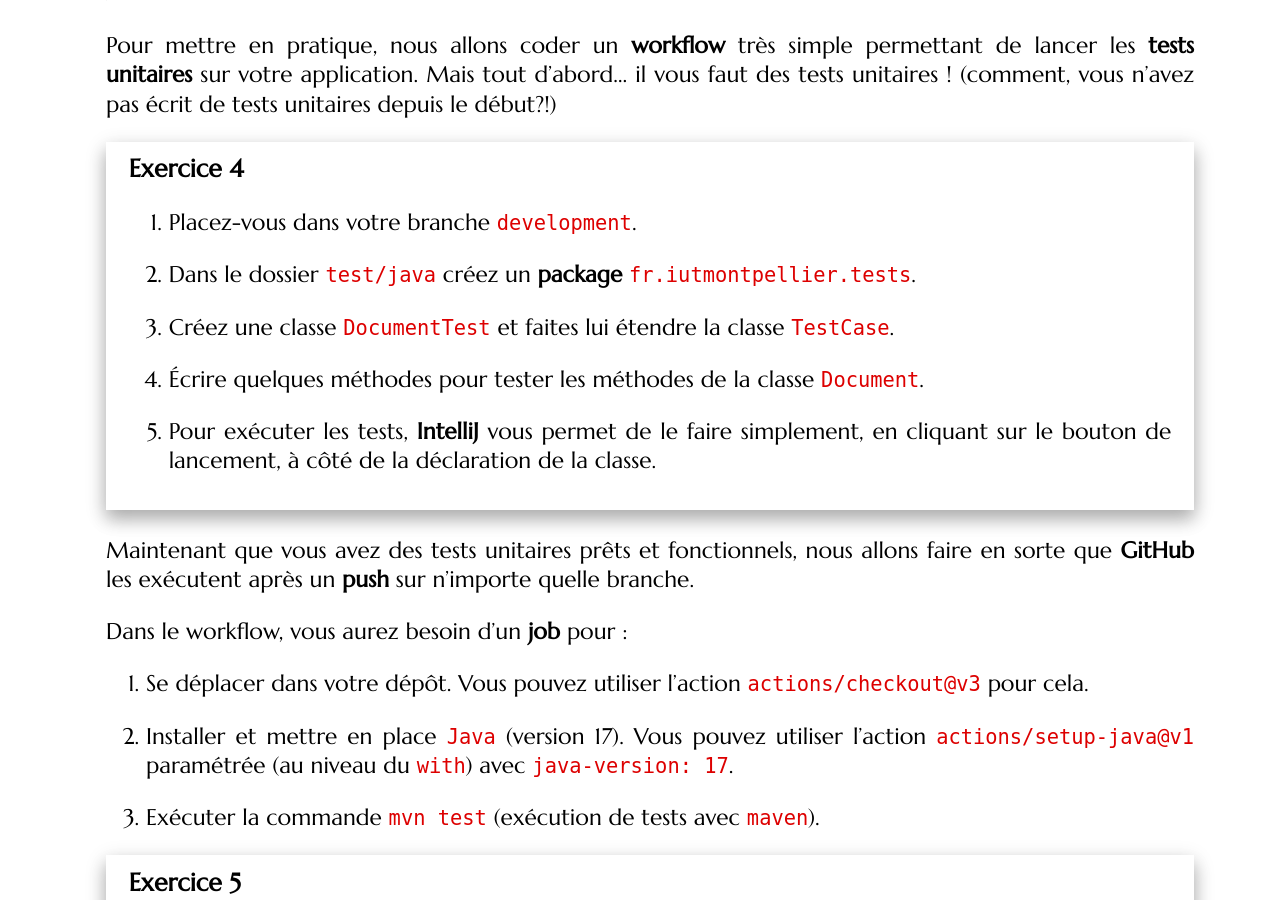
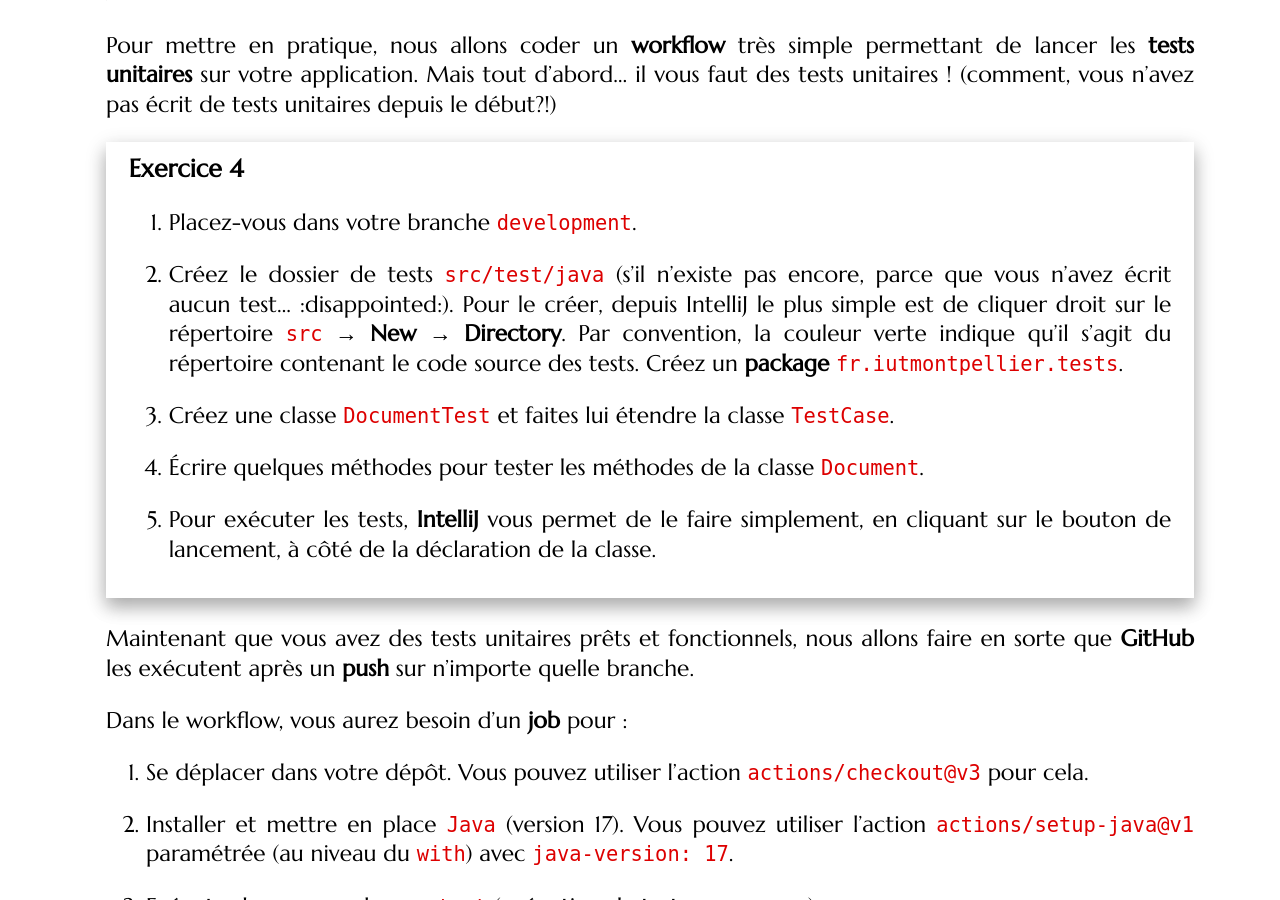
Before and after one commit to mgasquet/R304-QualiteDeveloppement, a Jekyll site: the page built from tutorials/tutorial2.md, in a window 1280 px wide and 900 px high, scrolled down 8304 px. Built offline with Jekyll 4.4.1, drawn with Linux system fonts in a browser that asks for light colours; some web fonts are replaced.

Commit message:
src/test/java

```diff
--- a/tutorials/tutorial2.md
+++ b/tutorials/tutorial2.md
@@ -248,7 +248,7 @@ Pour mettre en pratique, nous allons coder un **workflow** très simple permetta
 
 1. Placez-vous dans votre branche `development`.
 
-2. Dans le dossier `test/java` créez un **package** `fr.iutmontpellier.tests`.
+2. Créez le dossier de tests `src/test/java` (s'il n'existe pas encore, parce que vous n'avez écrit aucun test... :disappointed:). Pour le créer, depuis IntelliJ le plus simple est de cliquer droit sur le répertoire `src` → **New** → **Directory**. Par convention, la couleur verte indique qu'il s'agit du répertoire contenant le code source des tests. Créez un **package** `fr.iutmontpellier.tests`.
 
 3. Créez une classe `DocumentTest` et faites lui étendre la classe `TestCase`.
 
```
